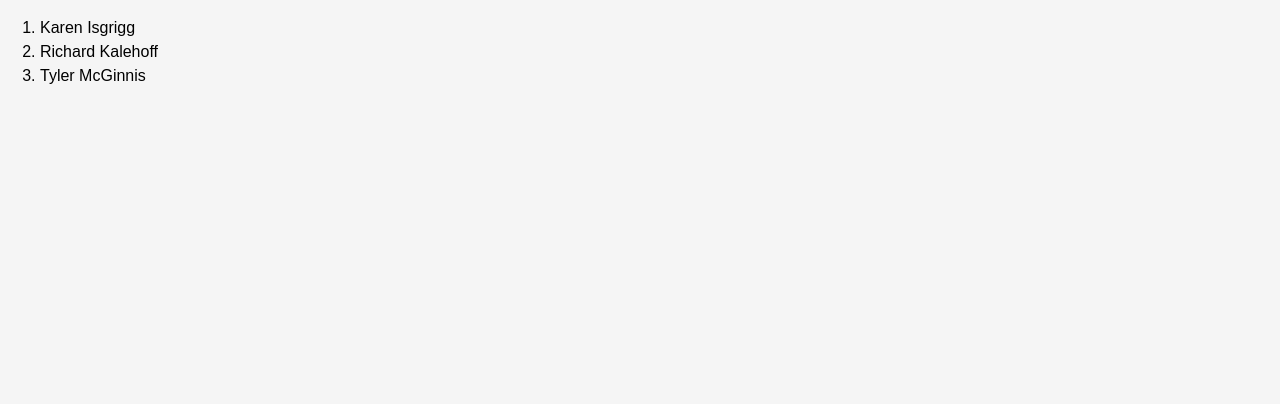
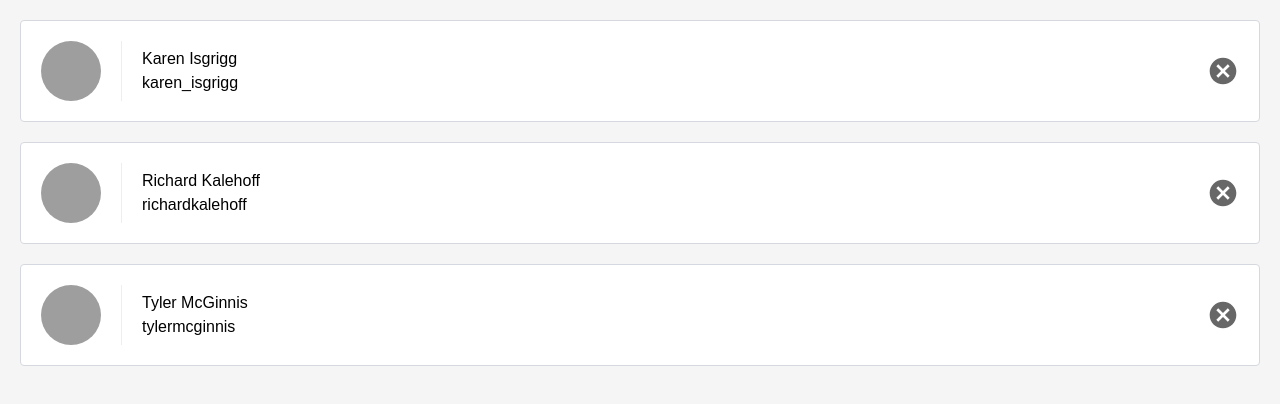
Before and after one commit to Srinivasan87/React-Contacts-App, a React (Create React App) app in the folder FrontEnd/: page / in a window 1280 px wide. Shown: the top 404 px of the page. Built offline with nearby package versions, Linux system fonts and the light colour scheme.

Commit message:
Update ListContacts.js
Display Contact twetter handle,image & remove button

```diff
--- a/FrontEnd/src/ListContacts.js
+++ b/FrontEnd/src/ListContacts.js
@@ -3,12 +3,19 @@
 class ListContacts extends Component {
     render() {
         return (
-            <ol ClassName='contact-List'>
+            <ol className='contact-list'>
                 {
                     this.props.contacts.map((contact) => (
-                        <li key={contact.id}>
-                            {contact.name}
-                        </li>
+                    <li key={contact.id} className='contact-list-item'>
+                        <div className='contact-avatar' style={{ backgroundImage: `url(${contact.avatarURL})` }}></div>
+                        <div className='contact-details'>
+                            <p>{contact.name}</p>
+                            <p>{contact.handle}</p>
+                        </div>
+                        <button className='contact-remove'>
+                            Remove
+                        </button>
+                    </li>
                     ))
                 }
             </ol>
```
